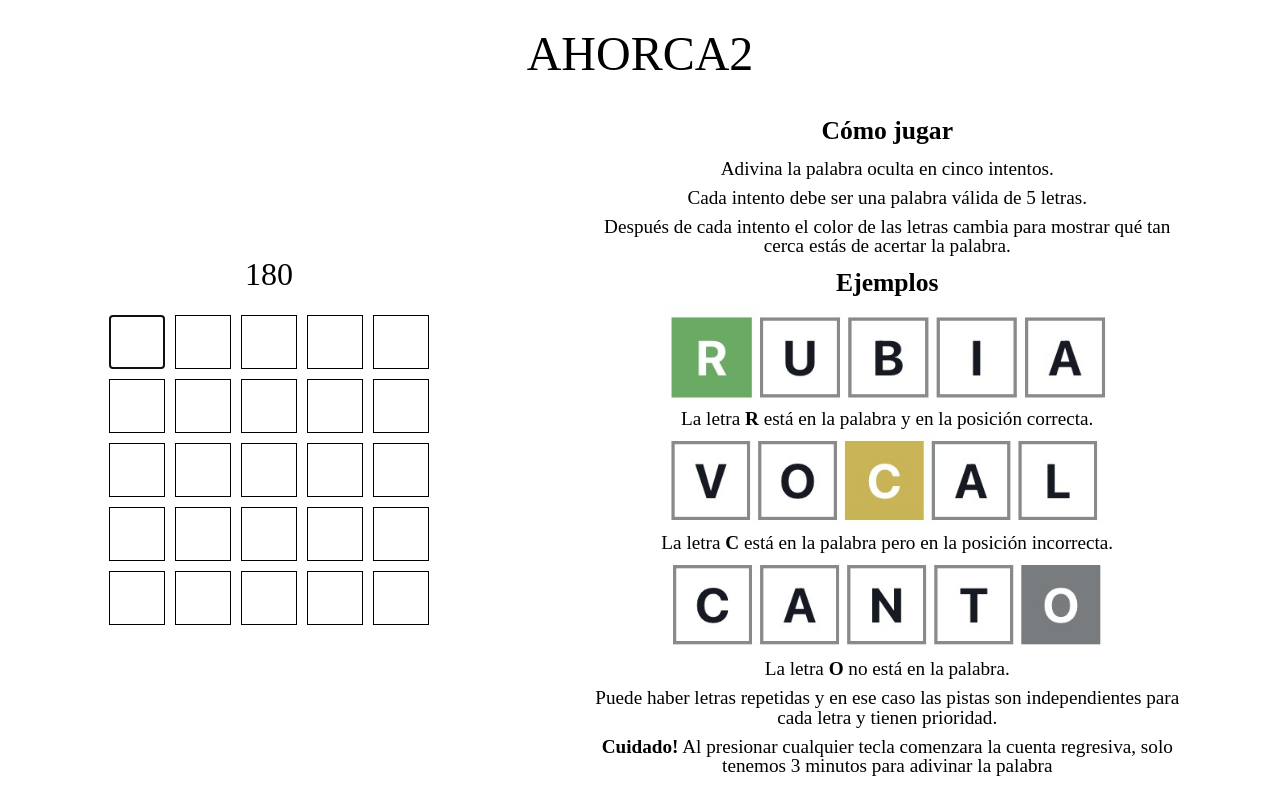
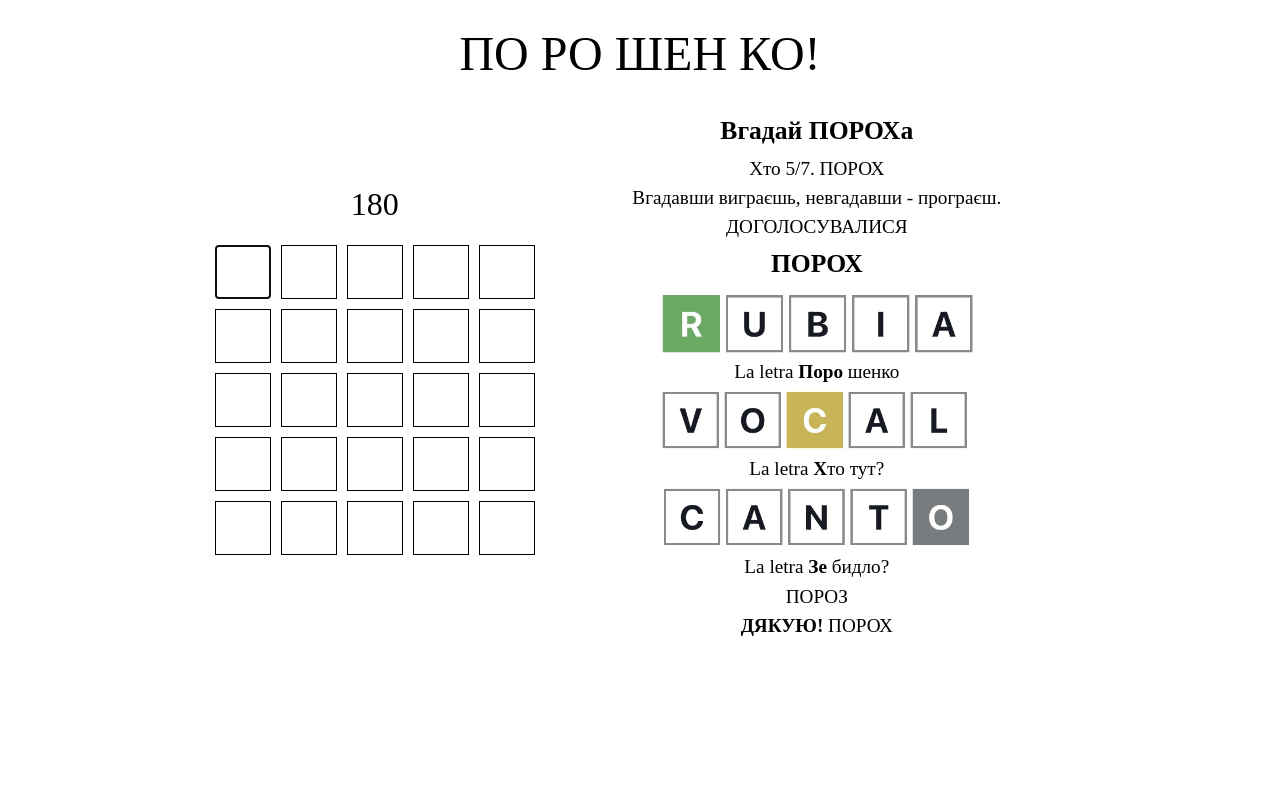
Before and after one commit to madsmile/wordle-uaiporo, a plain HTML site: page index.html in a window 1280 px wide. Drawn offline with Linux system fonts and the light colour scheme.

Commit message:
Update index.html

```diff
--- a/index.html
+++ b/index.html
@@ -11,7 +11,7 @@
 </head>
 <body>
   <main>
-    <h1>AHORCA2</h1>
+    <h1>ПО РО ШЕН КО!</h1>
     <section class="contenedor">
       <section class="contenedorJuego">
         <section>
@@ -59,19 +59,19 @@
         </form>
       </section>
       <article class="comoJugar">
-          <h2 class="bold">Cómo jugar</h2>
-          <p>Adivina la palabra oculta en cinco intentos.</p>
-          <p>Cada intento debe ser una palabra válida de 5 letras.</p>
-          <p> Después de cada intento el color de las letras cambia para mostrar qué tan cerca estás de acertar la palabra.</p>
-          <h2 class="bold">Ejemplos</h2>
+          <h2 class="bold">Вгадай ПОРОХа</h2>
+          <p>Хто 5/7. ПОРОХ</p>
+          <p>Вгадавши виграєшь, невгадавши - програєш.</p>
+          <p> ДОГОЛОСУВАЛИСЯ</p>
+          <h2 class="bold">ПОРОХ</h2>
           <img src="./assets/images/example1.jpeg" alt="Ejemplo 1">
-          <p>La letra <span class="bold">R</span> está en la palabra y en la posición correcta.</p>
+          <p>La letra <span class="bold">Поро</span> шенко</p>
           <img src="./assets/images/example2.jpeg" alt="Ejemplo 2">
-          <p>La letra <span class="bold">C</span> está en la palabra pero en la posición incorrecta.</p>
+          <p>La letra <span class="bold">Х</span>то тут?</p>
           <img src="./assets/images/example3.jpeg" alt="Ejemplo 3">
-          <p>La letra <span class="bold">O</span> no está en la palabra.</p>
-          <p>Puede haber letras repetidas y en ese caso las pistas son independientes para cada letra y tienen prioridad.</p>
-          <p><span class="bold">Cuidado!</span class="bold"> Al presionar cualquier tecla comenzara la cuenta regresiva, solo tenemos 3 minutos para adivinar la palabra</p>
+          <p>La letra <span class="bold">Зе</span> бидло?</p>
+          <p>ПОРОЗ</p>
+          <p><span class="bold">ДЯКУЮ!</span class="bold"> ПОРОХ</p>
       </article>
     </section>
     <section id="modal-section">
```
